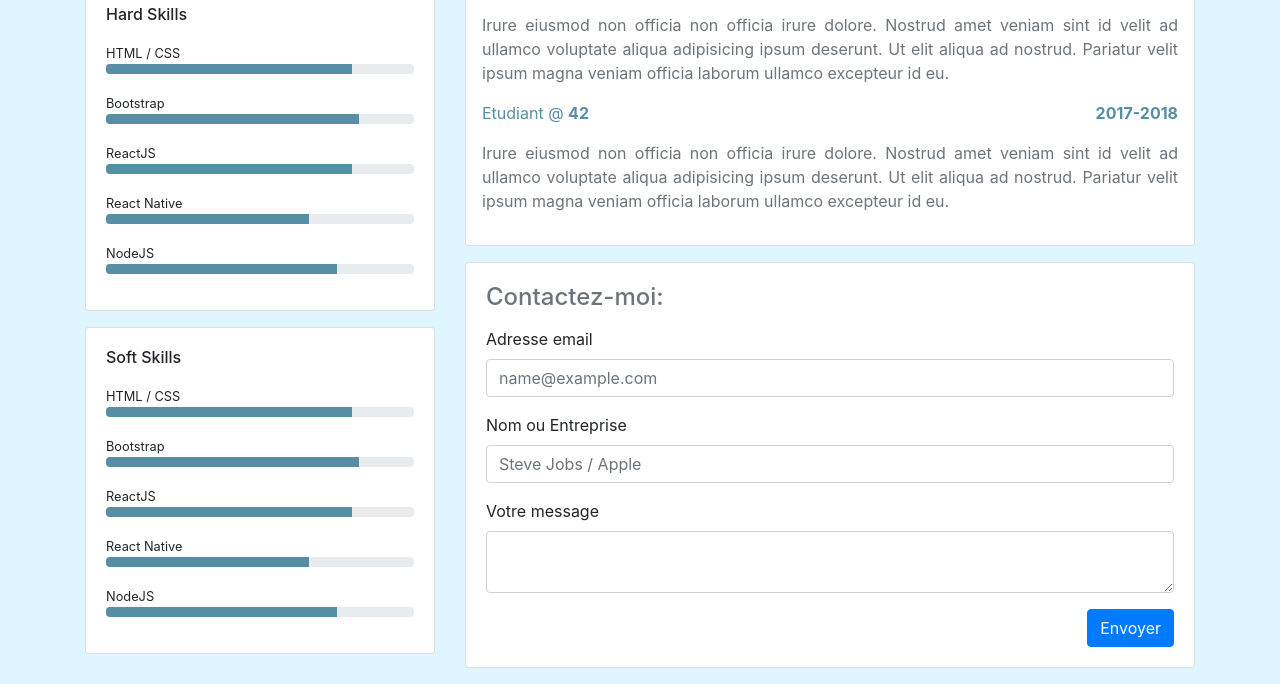
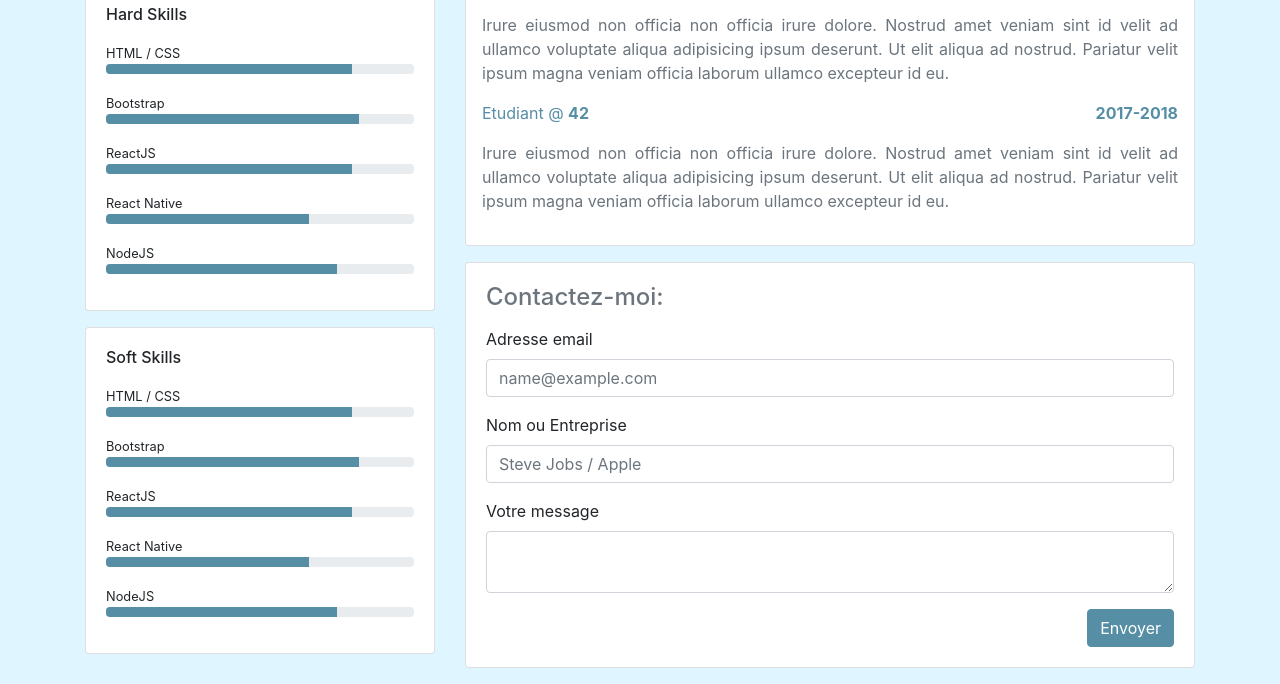
Before and after one commit to nerfic/nerfic.github.io, a plain HTML site: page index.html in a window 1280 px wide. Shown: the part 646-1330 px from the top of the page. Drawn offline with nearby package versions, Linux system fonts and the light colour scheme.

Commit message:
add style for button

```diff
--- a/assets/css/styles.css
+++ b/assets/css/styles.css
@@ -89,3 +89,17 @@ a img:hover {
 .bg-myprimary {
    background-color: #568EA6;
 }
+
+/* Button */
+
+.btn-myprimary {
+    color: #fff;
+    background-color: #568EA6;
+    border-color: #568EA6;
+}
+
+.btn-myprimary:hover {
+    color: #fff;
+    background-color: #305F72;
+    border-color: #568EA6;
+}
--- a/index.html
+++ b/index.html
@@ -284,7 +284,7 @@
                   <label for="message">Votre message</label>
                   <textarea class="form-control" id="message" rows="2" required></textarea>
                 </div>
-                <button type="sumbit" class="float-right btn btn-primary">Envoyer</button>
+                <button type="sumbit" class="float-right btn btn-myprimary">Envoyer</button>
               </form>
             </div>
           </div>
```
